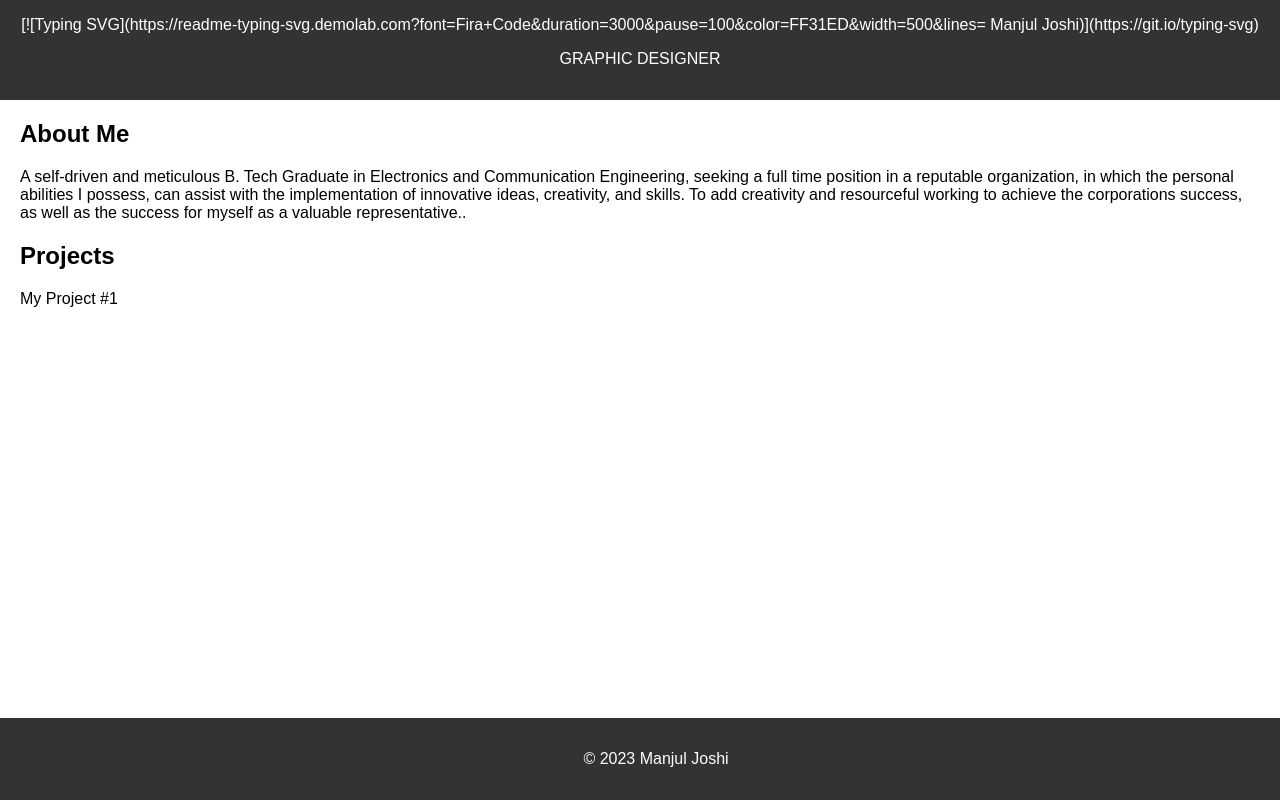
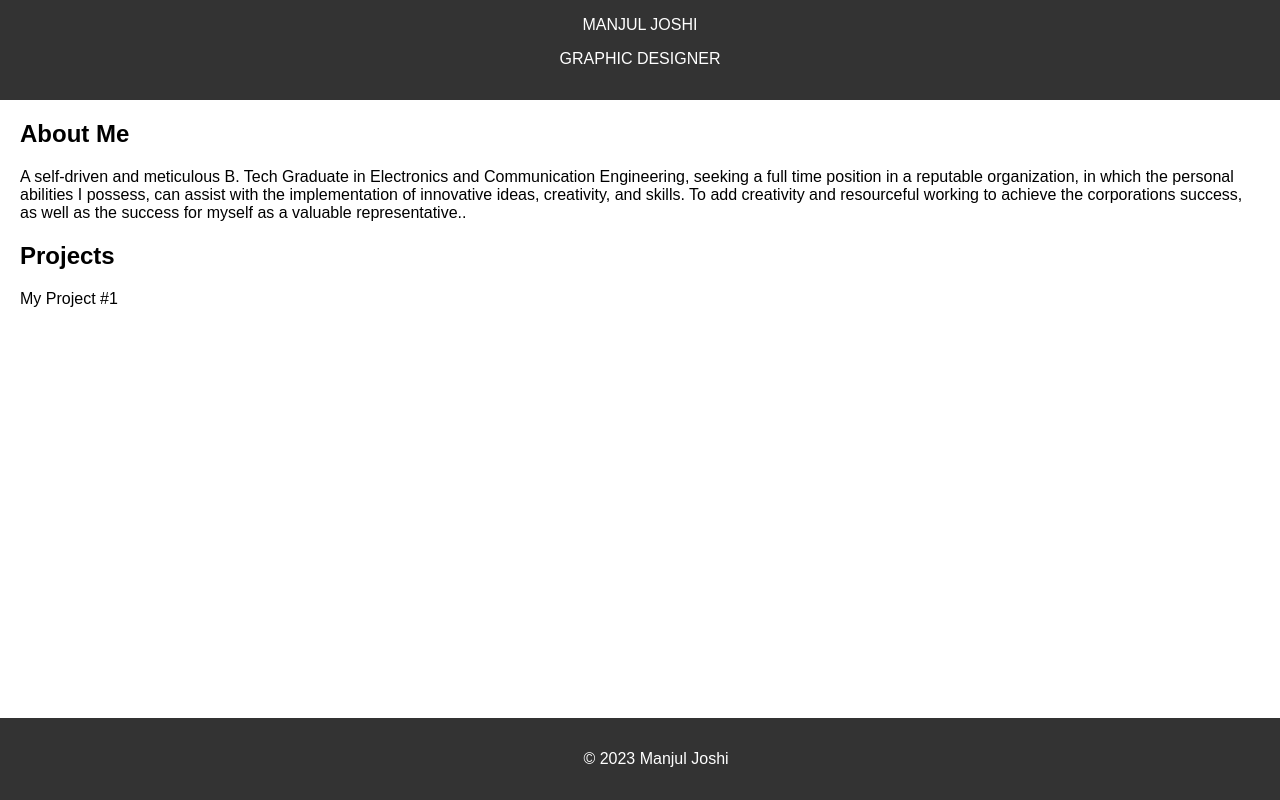
Before and after one commit to Manjuljoshi/Manjuljoshi.github.io, a plain HTML site: page index.html in a window 1280 px wide. Drawn offline with Linux system fonts and the light colour scheme.

Commit message:
Update index.html

```diff
--- a/index.html
+++ b/index.html
@@ -8,7 +8,7 @@
 </head>
 <body>
     <header>
-        [![Typing SVG](https://readme-typing-svg.demolab.com?font=Fira+Code&duration=3000&pause=100&color=FF31ED&width=500&lines= Manjul Joshi)](https://git.io/typing-svg)
+        <h> MANJUL JOSHI </h>
         <p>GRAPHIC DESIGNER</p>
     </header>
 
```
